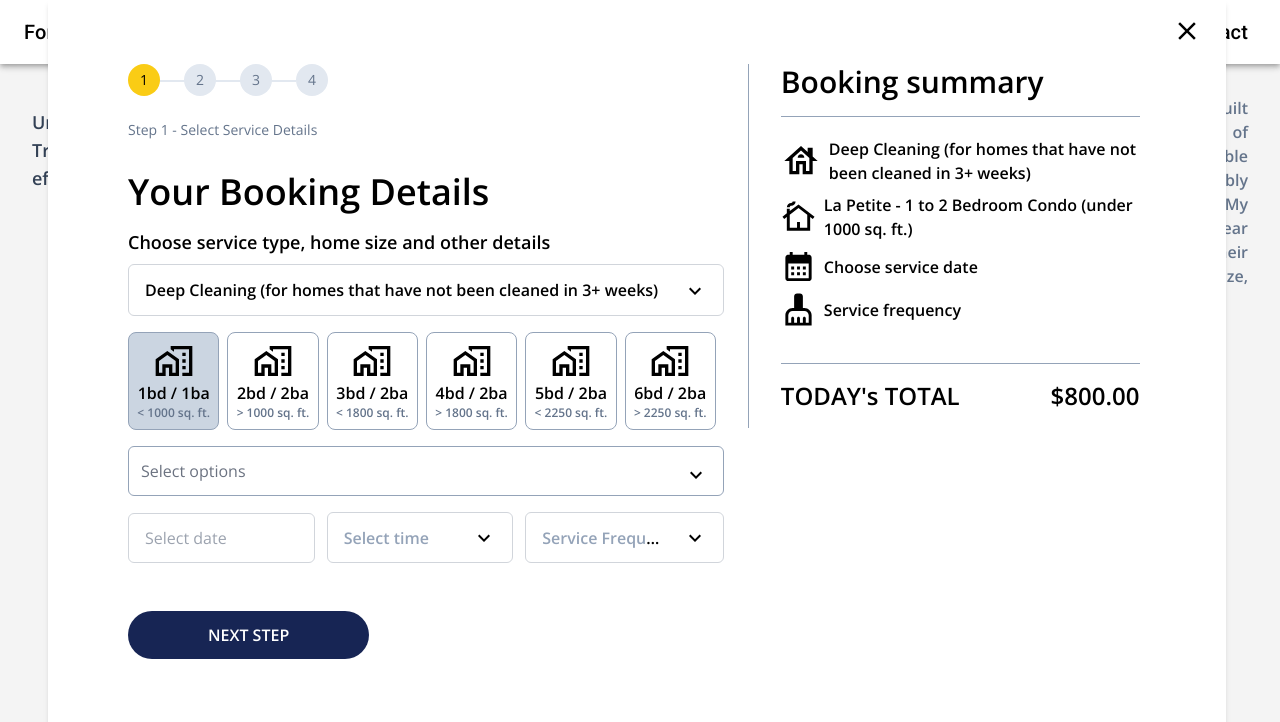
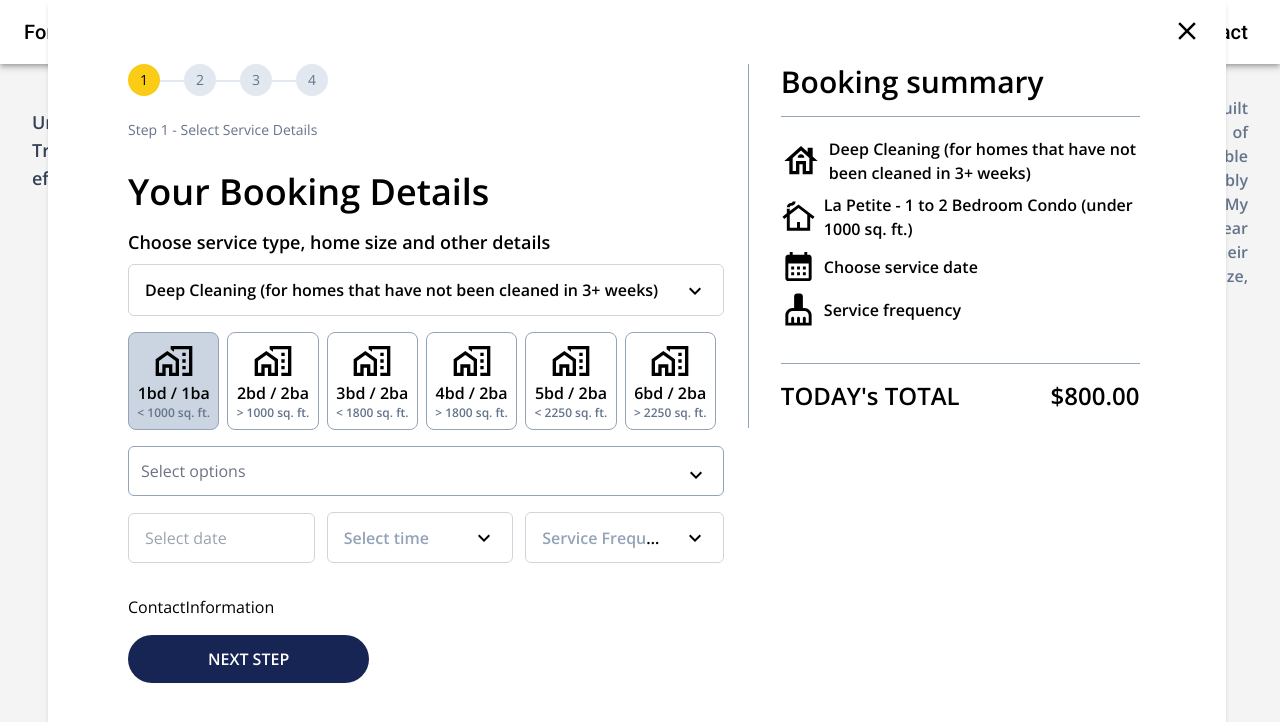
Before and after one commit to amankashyap004/form-traverse, a React (Vite) app: page / in a window 1280 px wide. Both pictures are taken after a click on the element "BOOKING CLEANING". Shown: the top 722 px of the page. Built offline with nearby package versions, Linux system fonts and the light colour scheme.

Commit message:
create             <ContactInformation />

```diff
--- a/src/components/steps/StepProgress.jsx
+++ b/src/components/steps/StepProgress.jsx
@@ -1,5 +1,7 @@
 import React, { useState } from "react";
 import ServiceDetails from "./ServiceDetails";
+import ContactInformation from "./contactInformation/ContactInformation";
+
 import Button from "../Button";
 
 const StepProgress = () => {
@@ -23,6 +25,7 @@ const StepProgress = () => {
          </div>
          <div className="mt-4 w-full">
             <ServiceDetails />
+            <ContactInformation />
          </div>
          <div className="mt-4 w-full">
             <Button contained="Next Step" disabled={false} />
--- /dev/null
+++ b/src/components/steps/contactInformation/ContactInformation.jsx
@@ -0,0 +1,7 @@
+import React from "react";
+
+const ContactInformation = () => {
+   return <div>ContactInformation</div>;
+};
+
+export default ContactInformation;
```
